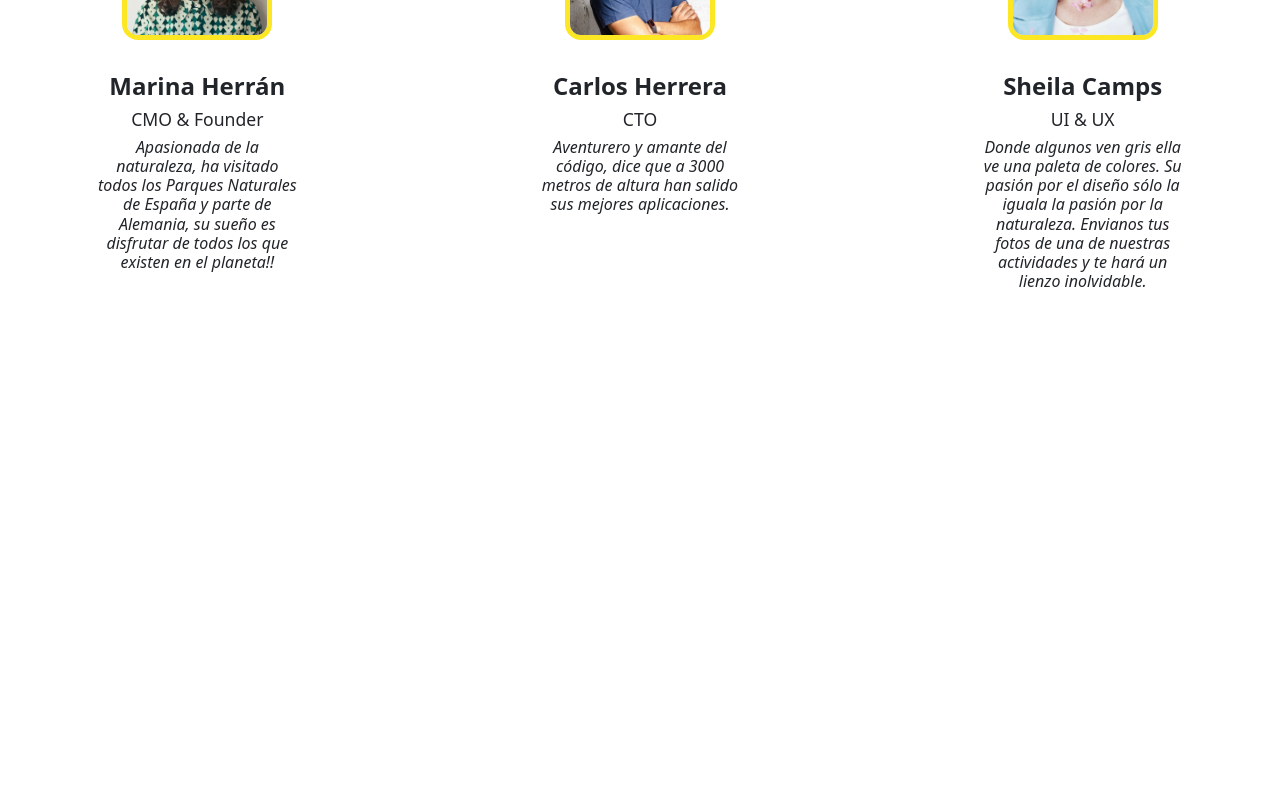
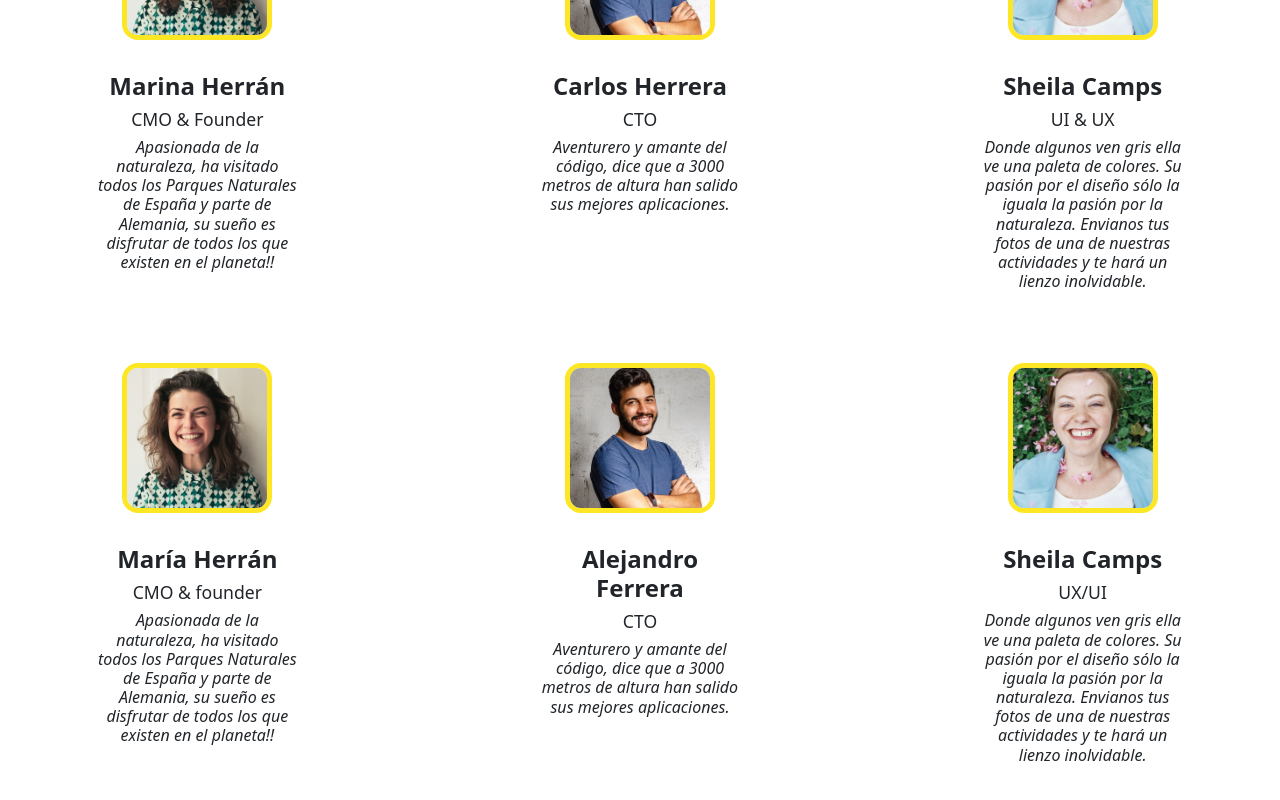
Before and after one commit to yassscoder/Econotravel-app-starter-6, a React app in the folder web-client/: page /quienessomos in a window 1280 px wide. Shown: the part 522-1322 px from the top of the page. Before the commit the page ends 853 px from the top, so only its background shows below. Built offline with nearby package versions, Linux system fonts and the light colour scheme.

Commit message:
creacion componentes about y datos con useState

```diff
--- a/web-client/src/js/components/App.jsx
+++ b/web-client/src/js/components/App.jsx
@@ -5,6 +5,8 @@ import {Experiencias} from "./Experiencias.jsx";
 import {Reservas} from "./reservas";
 import {QuienesSomos} from "./quienesSomos";
 import {Home} from "./home";
+
+import {QuienesSomos2} from "./QuienesSomos2";
 
 export const App = () => {
 
@@ -14,12 +16,14 @@ export const App = () => {
                              <Route exact path="/">
                                  <Home />
                                  <Experiencias/>
+
                              </Route>
                                 <Route path="/experiencias">
                                     <Experiencias />
                                 </Route>
                                  <Route path="/quienessomos">
                                      <QuienesSomos />
+                                     <QuienesSomos2/>
                                  </Route>
                                  <Route path="/reservas">
                                      <Reservas />
--- /dev/null
+++ b/web-client/src/js/components/PeopleList.jsx
@@ -0,0 +1,12 @@
+import * as React from "react";
+import {Person} from "./Person";
+
+export function PeopleList({people}) {
+    return (<section className={"team-info"}>
+            {people.map((about)=> (
+                <Person about={about}/>
+            ))}
+        </section>
+
+    );
+}
--- /dev/null
+++ b/web-client/src/js/components/Person.jsx
@@ -0,0 +1,18 @@
+import * as React from 'react';
+import marinaPic from "./assets/marina-pic.jpg";
+
+export function Person ({about}) {
+    const {id, pic, name, job, aboutMe} = about;
+
+    return <div className={"info-individual"}>
+            <div className={"container-profile-pic"}>
+                <img className={"member-photo"} src={pic}/>
+            </div>
+        <h4 className={"team-name"}>{name}</h4>
+        <h5 className={"job"}>{job}</h5>
+        <h5 className={"description-member"}>{aboutMe}</h5>
+
+    </div>
+
+
+}
--- /dev/null
+++ b/web-client/src/js/components/QuienesSomos2.jsx
@@ -0,0 +1,39 @@
+import * as React from "react";
+import {Fragment, useState} from "react";
+import {PeopleList} from "./PeopleList";
+import carlosPic from './assets/profile-pic.jpg';
+import marinaPic from './assets/marina-pic.jpg';
+import sheilaPic from './assets/Sheilapic.jpg';
+
+
+export function QuienesSomos2() {
+    const [people, setPeople  ] = useState([
+        {
+            id: 1,
+            pic: marinaPic,
+            name: "María Herrán",
+            job: "CMO & founder",
+            aboutMe: "Apasionada de la naturaleza, ha visitado todos los Parques Naturales de España y parte de Alemania, su sueño es disfrutar de todos los que existen en el planeta!!",
+        },
+        {
+            id: 2,
+            pic: carlosPic,
+            name: "Alejandro Ferrera",
+            job: "CTO",
+            aboutMe: "Aventurero y amante del código, dice que a 3000 metros de altura han salido sus mejores aplicaciones."
+        },
+        {
+            id: 3,
+            pic: sheilaPic,
+            name: "Sheila Camps",
+            job: "UX/UI",
+            aboutMe: "Donde algunos ven gris ella ve una paleta de colores. Su pasión por el diseño sólo la iguala la pasión por la naturaleza. Envianos tus fotos de una de nuestras actividades y te hará un lienzo inolvidable."
+        }
+    ]);
+
+    return (
+        <Fragment>
+            <PeopleList people={people}/>
+        </Fragment>
+    );
+}
--- a/web-client/src/js/components/quienesSomos.jsx
+++ b/web-client/src/js/components/quienesSomos.jsx
@@ -5,6 +5,7 @@ import marinaPic from './assets/marina-pic.jpg';
 import sheilaPic from './assets/Sheilapic.jpg';
 
 export const QuienesSomos  = () => (
+
     <section>
         <div className={"container-banner-img"}>
             <img className={"imgPrincipalAbout"} src={principalWho}/>
```
